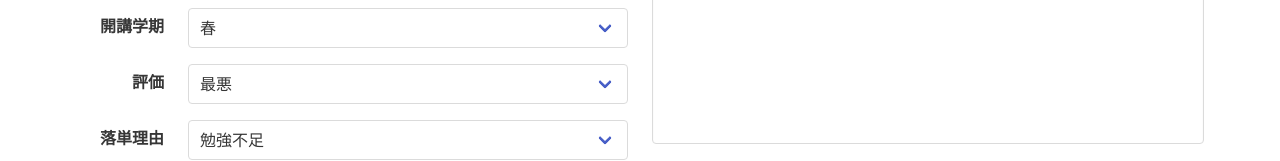
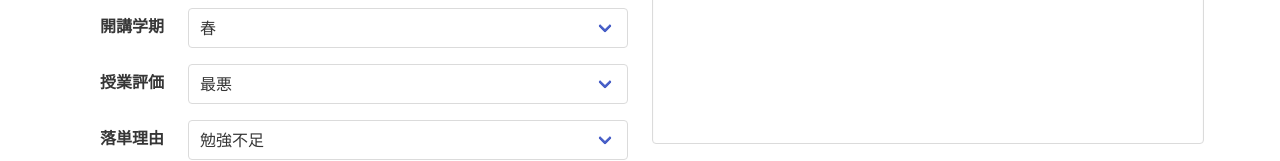
Before and after one commit to obashun22/rakutan-rakuda, a React (Create React App) app: page /Post in a window 1280 px wide. Shown: the part 464-625 px from the top of the page. Built offline with nearby package versions, Linux system fonts and the light colour scheme.

Commit message:
[fix] 評価欄の修正

```diff
--- a/src/stylesheets/components/Post.css
+++ b/src/stylesheets/components/Post.css
@@ -32,7 +32,7 @@
 }
 
 .review {
-  font-size: 0.5em;
+  font-size: 0.8em;
   font-weight: bold;
   padding: 2px 4px;
   color: #fff;
--- a/src/views/components/Post.js
+++ b/src/views/components/Post.js
@@ -22,8 +22,8 @@ const Post = (props) => {
           </div>
           {/* 評価 */}
           <div className="review-info mt-4">
-            <p className="evaluation">内容: <span className="review">{ post.evaluation }</span></p>
-            <p className="cause">原因: <span className="review">{ post.cause }</span></p>
+            <p className="evaluation">授業評価: <span className="review">{ post.evaluation }</span></p>
+            <p className="cause">落単理由: <span className="review">{ post.cause }</span></p>
           </div>
         </div>
 
--- a/src/views/components/PostForm.js
+++ b/src/views/components/PostForm.js
@@ -85,7 +85,7 @@ const Title = (props) => {
           <Select onChange={ (e) => setCategory(e.target.value) } label="授業区分" categories={ categorieOptions } />
           <Select onChange={ (e) => setYear(e.target.value) } label="開講年度" categories={ yearOptions } />
           <Select onChange={ (e) => setTerm(e.target.value) } label="開講学期" categories={ termOptions } />
-          <Select onChange={ (e) => setEvaluation(e.target.value) } label="評価" categories={ evaluationOptions } />
+          <Select onChange={ (e) => setEvaluation(e.target.value) } label="授業評価" categories={ evaluationOptions } />
           <Select onChange={ (e) => setCause(e.target.value) } label="落単理由" categories={ causeOptions } />
         </div>
 
```
